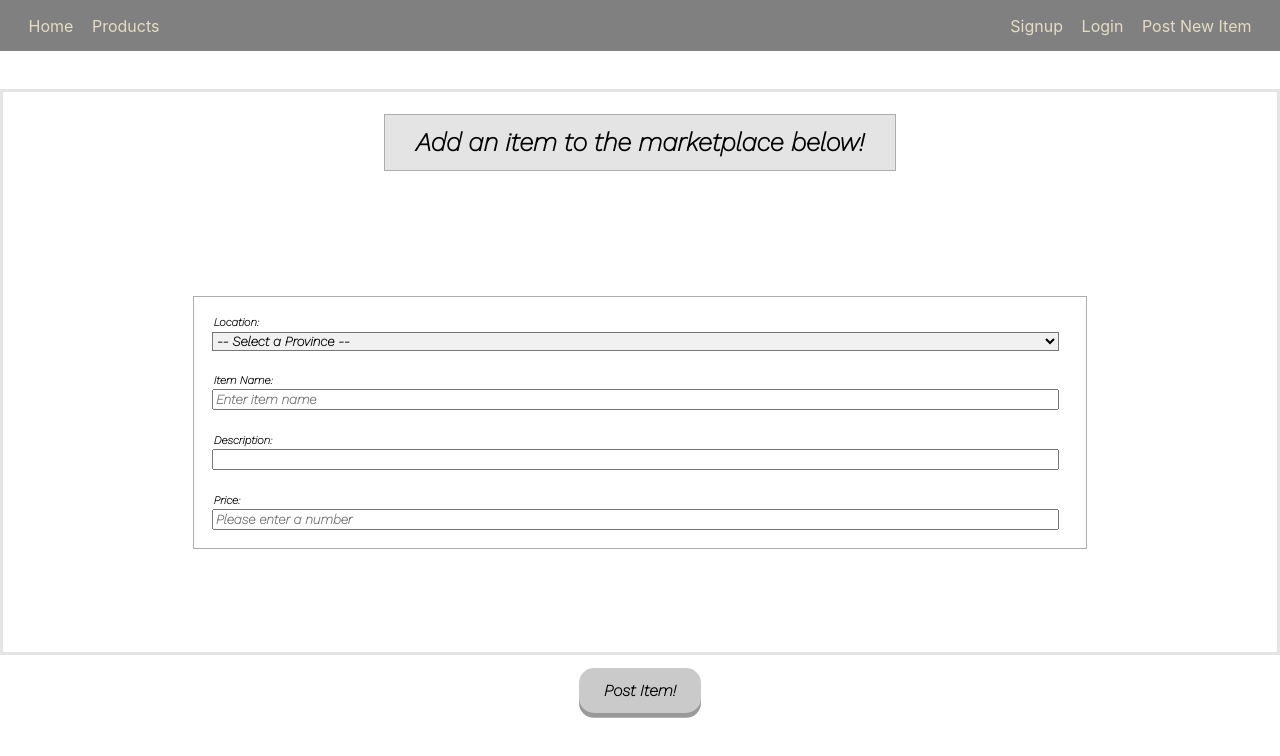
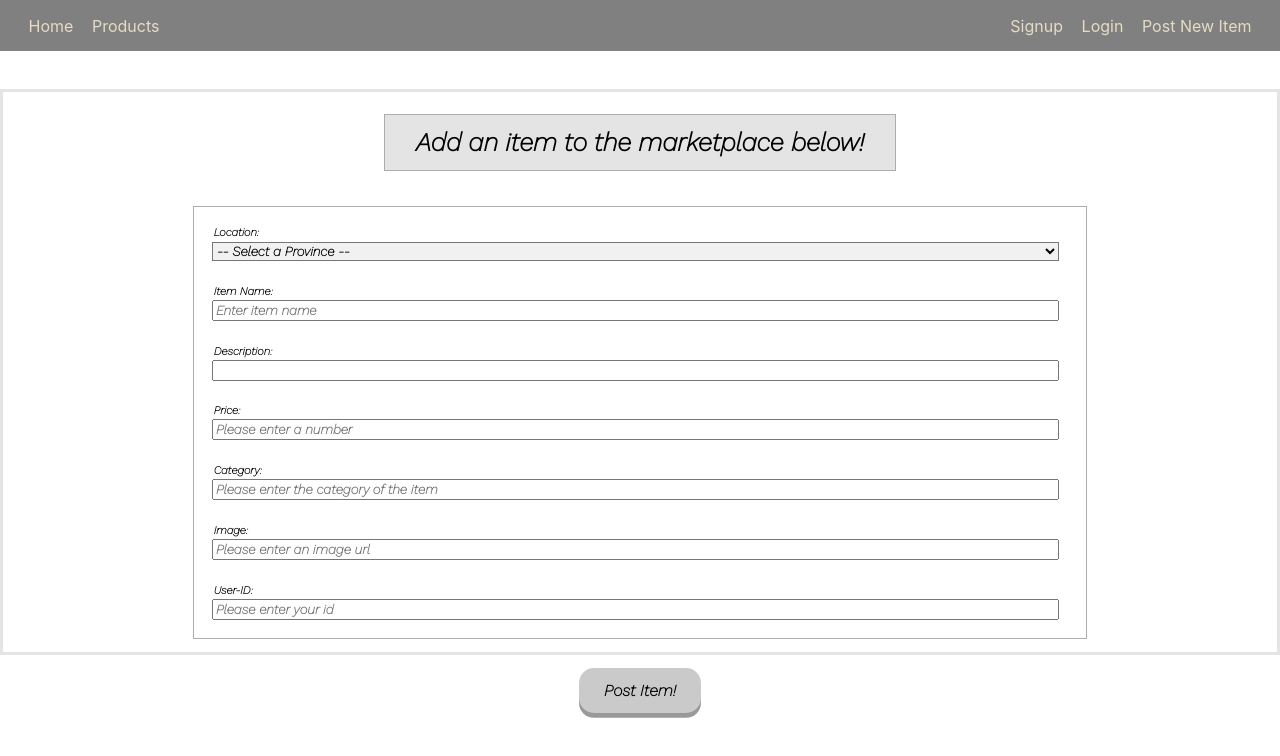
Before and after one commit to MingjunGeng/African-Marketplace-2-Group-front-end, a React (Create React App) app in the folder african-marketplace/: page /postitem in a window 1280 px wide. Shown: the top 756 px of the page. Built offline with nearby package versions, Linux system fonts and the light colour scheme.

Commit message:
able to post new items

```diff
--- a/african-marketplace/src/CSS/Home.css
+++ b/african-marketplace/src/CSS/Home.css
@@ -19,7 +19,7 @@ h1 {
 .home-btn {
     margin-top: 1%;
     font-size: 1.25rem;
-    padding: .25% .85%;
+    padding: 2% 5%;
     border-radius: 6px;
     border: .5px solid #E5DCC3;
 }
@@ -34,6 +34,6 @@ h1 {
 
 .btn-div {
     display: flex;
-    width: 7%;
+    width: 9%;
     justify-content: space-between;
 }
--- a/african-marketplace/src/Schema.js
+++ b/african-marketplace/src/Schema.js
@@ -13,7 +13,13 @@ const formSchema = yup.object().shape({
         .string(),
     price: yup
         .string()
-        .required('Price is required')
+        .required('Price is required'),
+    category: yup
+        .string(),
+    URL: yup
+        .string(),
+    user_id: yup
+        .string(),
 })
 
 export default formSchema;
--- a/african-marketplace/src/components/AddItem.js
+++ b/african-marketplace/src/components/AddItem.js
@@ -1,16 +1,21 @@
-import React, {useState, useEffect} from 'react'
-import axios from 'axios'
-import * as yup from 'yup'
-import schema from '../Schema'
-import '../CSS/AddItem.css'
-// push
+import React, {useState, useEffect} from 'react';
+import { useHistory } from 'react-router-dom';
+import axios from 'axios';
+import * as yup from 'yup';
+import schema from '../Schema';
+import '../CSS/AddItem.css';
+
+import axiosWithAuth from '../Helpers/AxiosWithAuth';
 
 
 const initialFormValues = {
     name: '',
     location: '',
     description: '',
-    price: ''
+    price: '',
+    URL: '',
+    category: '',
+    user_id: ''
 }
 
 const initialFormErrors = {
@@ -24,14 +29,17 @@ const initialDisabled = true
 
 export default function AddItem() {
 
+    const { push } = useHistory();
+
     const [formValues, setFormValues] = useState(initialFormValues)
     const [formErrors, setFormErrors] = useState(initialFormErrors)
     const [disabled, setDisabled] = useState(initialDisabled)
 
     const postNewItem = newItem => {
-        axios.post('https://pokeapi.co/', newItem)
+        axiosWithAuth().post('https://lbs-african-marketplace.herokuapp.com/items/additem', newItem)
             .then(response => {
-                setFormValues([[response.data], ...formValues])
+                console.log(response);
+                push('/products');
             })
             .catch(error => {
                 console.error(error)
@@ -57,7 +65,10 @@ export default function AddItem() {
             name: formValues.name,
             location: formValues.location,
             description: formValues.description,
-            price: formValues.price
+            price: formValues.price,
+            URL: formValues.URL,
+            category: formValues.category,
+            user_id: formValues.user_id
         }
         postNewItem(newItem)
     }
@@ -68,9 +79,10 @@ export default function AddItem() {
     }
 
     const onChange = event => {
-        validate(event.target.name, event.target.value)
+        validate(event.target.name, event.target.value);
         setFormValues({
-            [event.target.name]: event.target.value,
+            ...formValues,
+            [event.target.name]: event.target.value
         })
     }
 
@@ -121,9 +133,42 @@ export default function AddItem() {
                         value={formValues.price}
                         onChange={onChange}
                         name='price'
-                        type='float'
+                        type='text'
                         inputmode='decimal'
                         placeholder='Please enter a number'
+                    />
+                </label>
+                <label className='label'>Category:
+                    <input
+                        className='item-price'
+                        value={formValues.category}
+                        onChange={onChange}
+                        name='category'
+                        type='text'
+                        inputmode='decimal'
+                        placeholder='Please enter the category of the item'
+                    />
+                </label>
+                <label className='label'>Image:
+                    <input
+                        className='item-price'
+                        value={formValues.URL}
+                        onChange={onChange}
+                        name='URL'
+                        type='text'
+                        inputmode='decimal'
+                        placeholder='Please enter an image url'
+                    />
+                </label>
+                <label className='label'>User-ID:
+                    <input
+                        className='item-price'
+                        value={formValues.user_id}
+                        onChange={onChange}
+                        name='user_id'
+                        type='number'
+                        inputmode='decimal'
+                        placeholder='Please enter your id'
                     />
                 </label>
                 </div>
```
